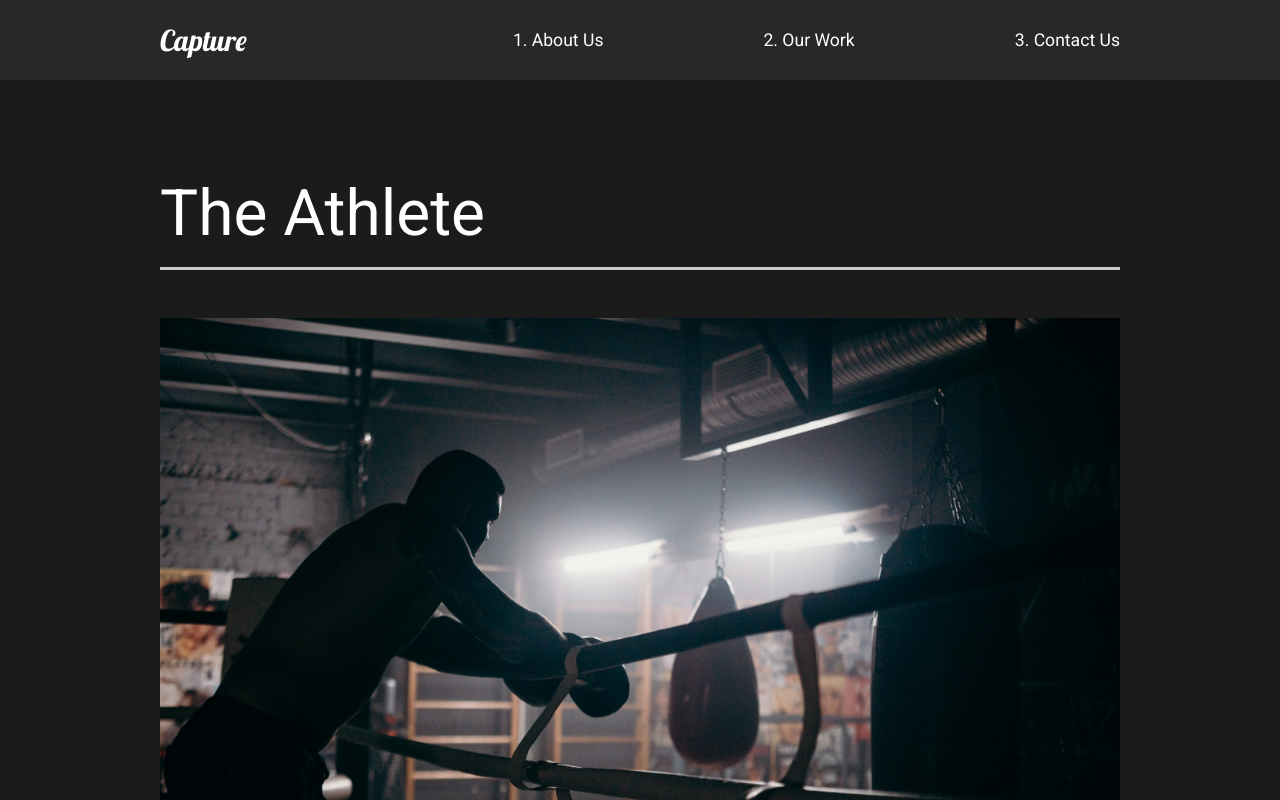
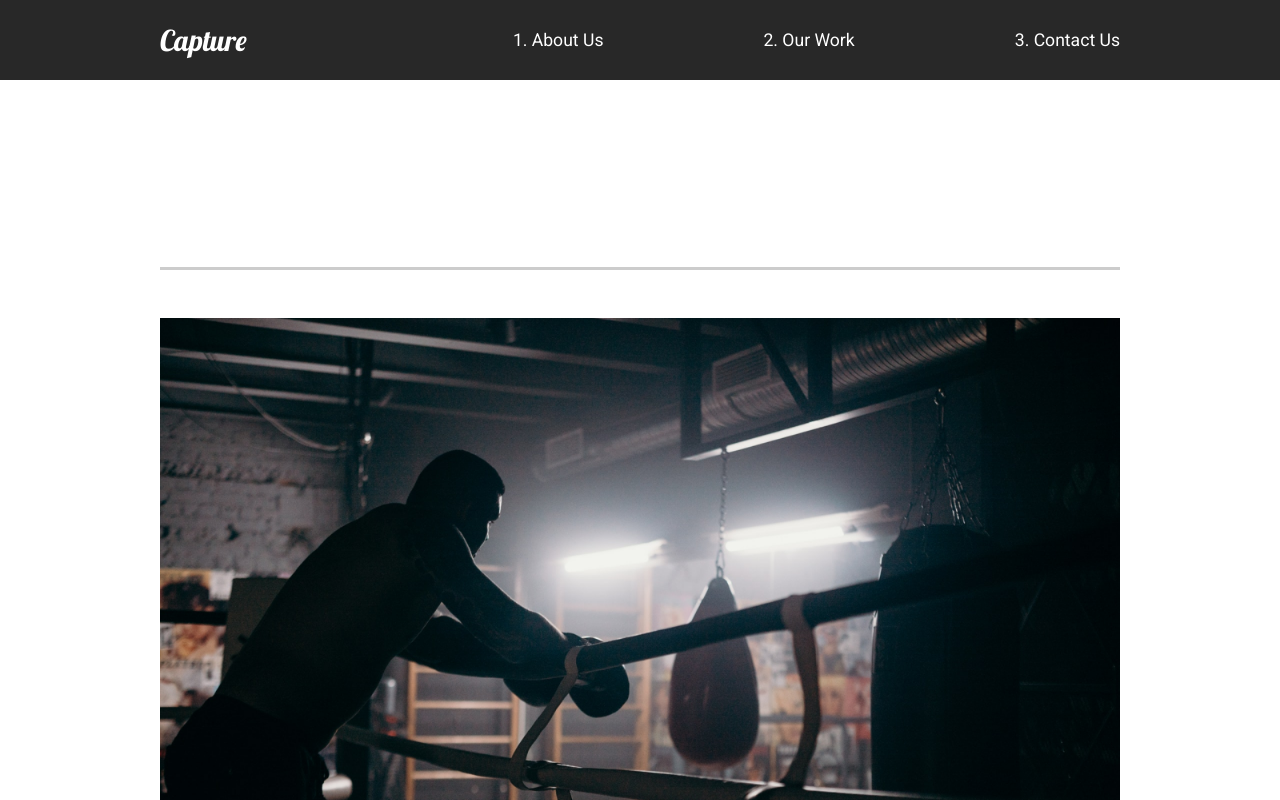
Before and after one commit to IbnDaanis/capture-project, a React (Create React App) app: page /work in a window 1280 px wide. Shown: the top 800 px of the page. Built offline with nearby package versions, Linux system fonts and the light colour scheme.

Commit message:
Added page transitions

```diff
--- a/src/App.js
+++ b/src/App.js
@@ -1,17 +1,20 @@
-import { Switch, Route } from 'react-router-dom'
+import { Switch, Route, useLocation } from 'react-router-dom'
 import { GlobalStyle } from './components/GlobalStyle'
 import { Nav } from './components/Nav'
 import { AboutUs } from './pages/AboutUs'
 import { ContactUs } from './pages/ContactUs'
 import { OurWork } from './pages/OurWork'
 import { MovieDetails } from './pages/MovieDetails'
+import { AnimatePresence } from 'framer-motion'
 
 export const App = () => {
+  const location = useLocation()
   return (
     <div className='App'>
       <GlobalStyle />
       <Nav />
-      <Switch>
+      <AnimatePresence exitBeforeEnter>
+        <Switch location={location} key={location.pathname}>
           <Route path='/' exact>
             <AboutUs />
           </Route>
@@ -21,10 +24,11 @@
           <Route path='/work/:id'>
             <MovieDetails />
           </Route>
-        <Route path='/contact'>
+          <Route path='/contact' exact>
             <ContactUs />
           </Route>
         </Switch>
+      </AnimatePresence>
     </div>
   )
 }
--- /dev/null
+++ b/src/animation.js
@@ -0,0 +1,20 @@
+export const pageAnimation = {
+  hidden: {
+    opacity: 0,
+    y: 300,
+  },
+  show: {
+    opacity: 1,
+    y: 0,
+    transition: {
+      duration: 1,
+    },
+  },
+  exit: {
+    opacity: 0,
+    y: 300,
+    transition: {
+      duration: 1,
+    },
+  },
+}
--- a/src/pages/AboutUs.js
+++ b/src/pages/AboutUs.js
@@ -1,13 +1,20 @@
-import { AboutSection } from "../components/AboutSection"
-import { FaqSection } from "../components/FaqSection"
-import { ServicesSection } from "../components/ServicesSection"
+import { AboutSection } from '../components/AboutSection'
+import { FaqSection } from '../components/FaqSection'
+import { ServicesSection } from '../components/ServicesSection'
+import { motion } from 'framer-motion'
+import { pageAnimation } from '../animation'
 
 export const AboutUs = () => {
   return (
-    <>
+    <motion.div
+      variants={pageAnimation}
+      initial='hidden'
+      animate='show'
+      exit='exit'
+    >
       <AboutSection />
       <ServicesSection />
       <FaqSection />
-    </>
+    </motion.div>
   )
 }
--- a/src/pages/ContactUs.js
+++ b/src/pages/ContactUs.js
@@ -1,7 +1,15 @@
+import { motion } from 'framer-motion'
+import { pageAnimation } from '../animation'
+
 export const ContactUs = () => {
   return (
-    <div>
+    <motion.div
+      variants={pageAnimation}
+      initial='hidden'
+      animate='show'
+      exit='exit'
+    >
       <h1>Contact Us</h1>
-    </div>
+    </motion.div>
   )
 }
--- a/src/pages/MovieDetails.js
+++ b/src/pages/MovieDetails.js
@@ -2,8 +2,10 @@
 import styled from 'styled-components'
 import { useHistory } from 'react-router-dom'
 import { MovieState } from '../movieState'
+import { motion } from 'framer-motion'
+import { pageAnimation } from '../animation'
 
-const Details = styled.div`
+const Details = styled(motion.div)`
   color: white;
 `
 const Headline = styled.div`
@@ -80,7 +82,12 @@
   return (
     <>
       {movie && (
-        <Details>
+        <Details
+          variants={pageAnimation}
+          initial='hidden'
+          animate='show'
+          exit='exit'
+        >
           <Headline>
             <h2>{movie.title}</h2>
             <img src={movie.mainImg} alt='Movie' />
--- a/src/pages/OurWork.js
+++ b/src/pages/OurWork.js
@@ -3,8 +3,10 @@
 import goodtimes from '../img/goodtimes-small.png'
 import styled from 'styled-components'
 import { Link } from 'react-router-dom'
+import { motion } from 'framer-motion'
+import { pageAnimation } from '../animation'
 
-const Work = styled.div`
+const Work = styled(motion.div)`
   min-height: 100vh;
   overflow: hidden;
   padding: 5rem 10rem;
@@ -31,7 +33,13 @@
 
 export const OurWork = () => {
   return (
-    <Work>
+    <Work
+      variants={pageAnimation}
+      initial='hidden'
+      animate='show'
+      exit='exit'
+      style={{ background: '#fff' }}
+    >
       <Movie>
         <h2>The Athlete</h2>
         <div className='line'></div>
```
Also changed, not shown: src/components/AboutSection.js (+14 -8 lines). Lines whose indentation alone changed are shown as unchanged.
